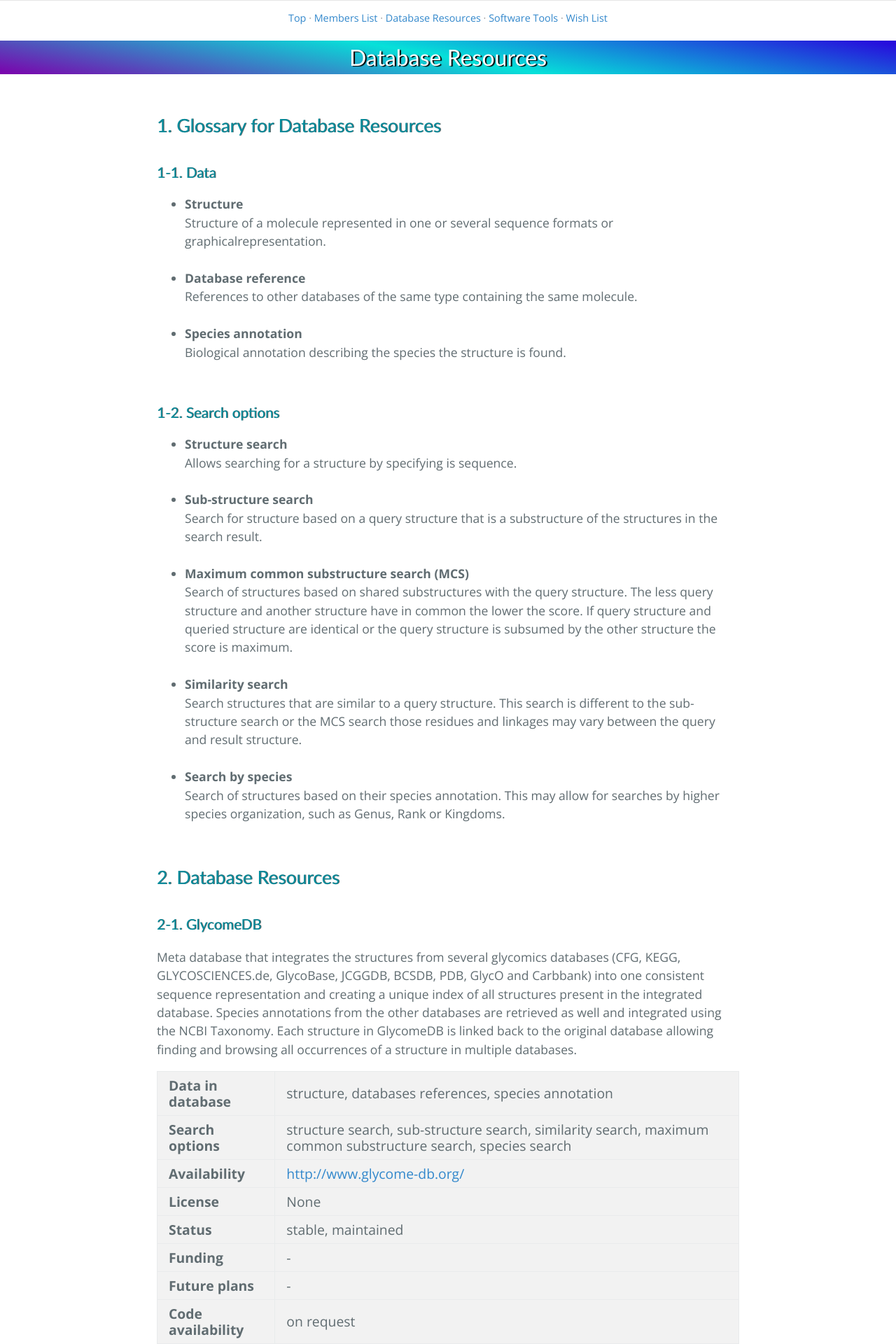
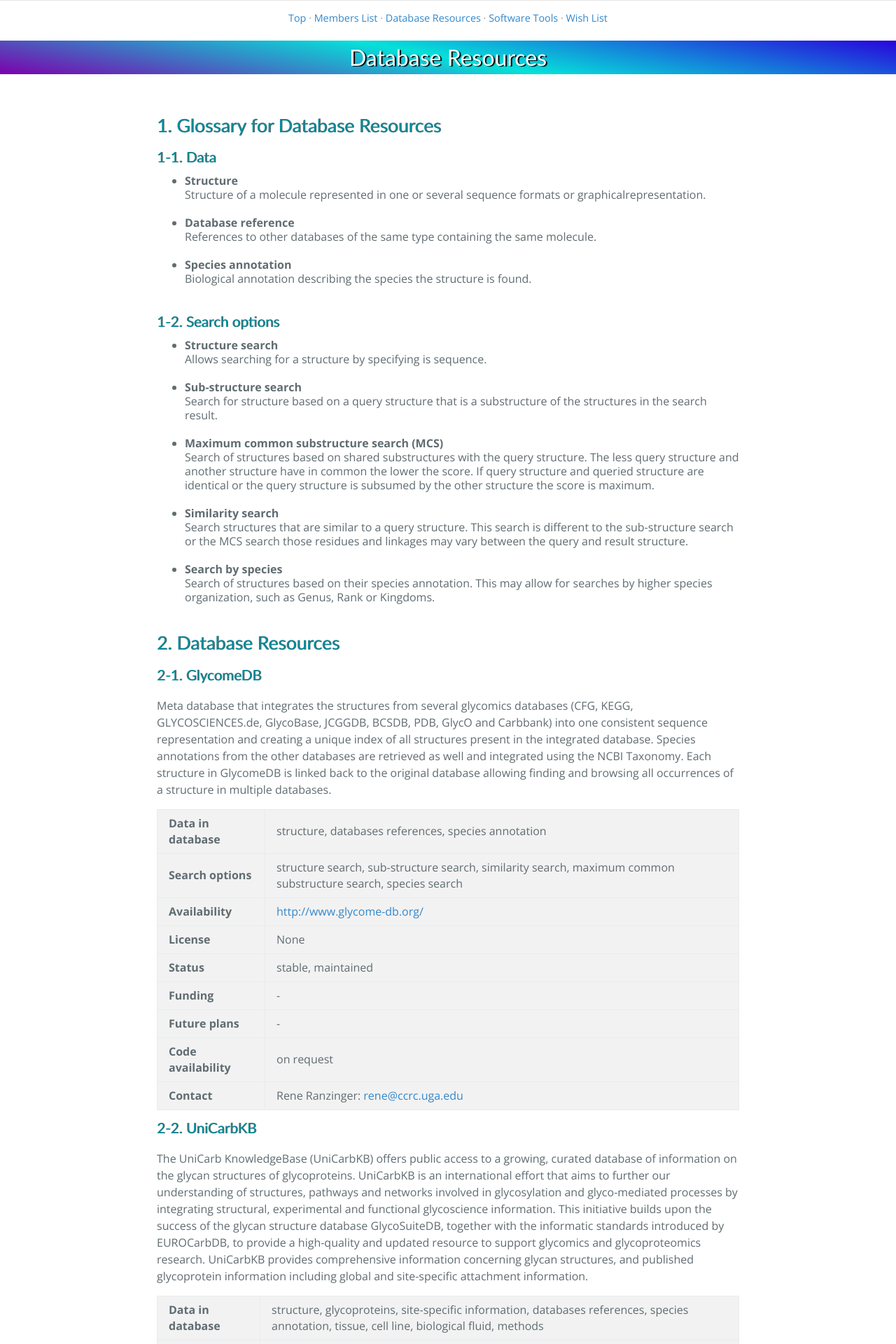
Before and after one commit to glycoinfo/glic-old, a Jekyll site: the page built from database/index.md, in a window 1280 px wide. Shown: the top 1920 px of the page at 70% size. Built offline with Jekyll 4.4.1, drawn with Linux system fonts in a browser that asks for light colours; nearby versions of some CDN libraries; Markdown is read by kramdown in place of the engine named in the settings.

Commit message:
Update stylesheet.css

```diff
--- a/css/stylesheet.css
+++ b/css/stylesheet.css
@@ -114,14 +114,15 @@
 .main-content img {
   max-width: 100%; }
 .main-content h1, .main-content h2, .main-content h3, .main-content h4, .main-content h5, .main-content h6 {
-  margin-top: 2rem;
-  margin-bottom: 1rem;
+  margin-top: 10px;
+  margin-bottom: 8px;
   font-weight: normal;
   color: #008B9B;
   text-shadow:1px 0 0 #696969;
   font-family: Gill Sans,Gill Sans MT,Calibri,sans-serif;}
 .main-content p {
-  margin-bottom: 1em; }
+  margin-bottom: 1em;
+  font-size:16px;}
 .main-content code {
   padding: 2px 4px;
   font-family: Consolas, "Liberation Mono", Menlo, Courier, monospace;
@@ -172,7 +173,10 @@
   .main-content pre code:before, .main-content pre code:after, .main-content pre tt:before, .main-content pre tt:after {
     content: normal; }
 .main-content ul, .main-content ol {
-  margin-top: 0; }
+  margin-top: 0;
+  font-size:16px;
+  line-height:1.25em;
+}
 .main-content blockquote {
   padding: 0 1rem;
   margin-left: 0;
@@ -192,13 +196,14 @@
     font-weight: bold; }
   .main-content table th, .main-content table td {
     padding: 0.5rem 1rem;
-    border: 1px solid #e9ebec; }
+    border: 1px solid #e9ebec;
+    font-size:16px;}
 .main-content dl {
   padding: 0; }
   .main-content dl dt {
     padding: 0;
     margin-top: 1rem;
-    font-size: 1rem;
+    font-size: 16px;
     font-weight: bold; }
   .main-content dl dd {
     padding: 0;
```
